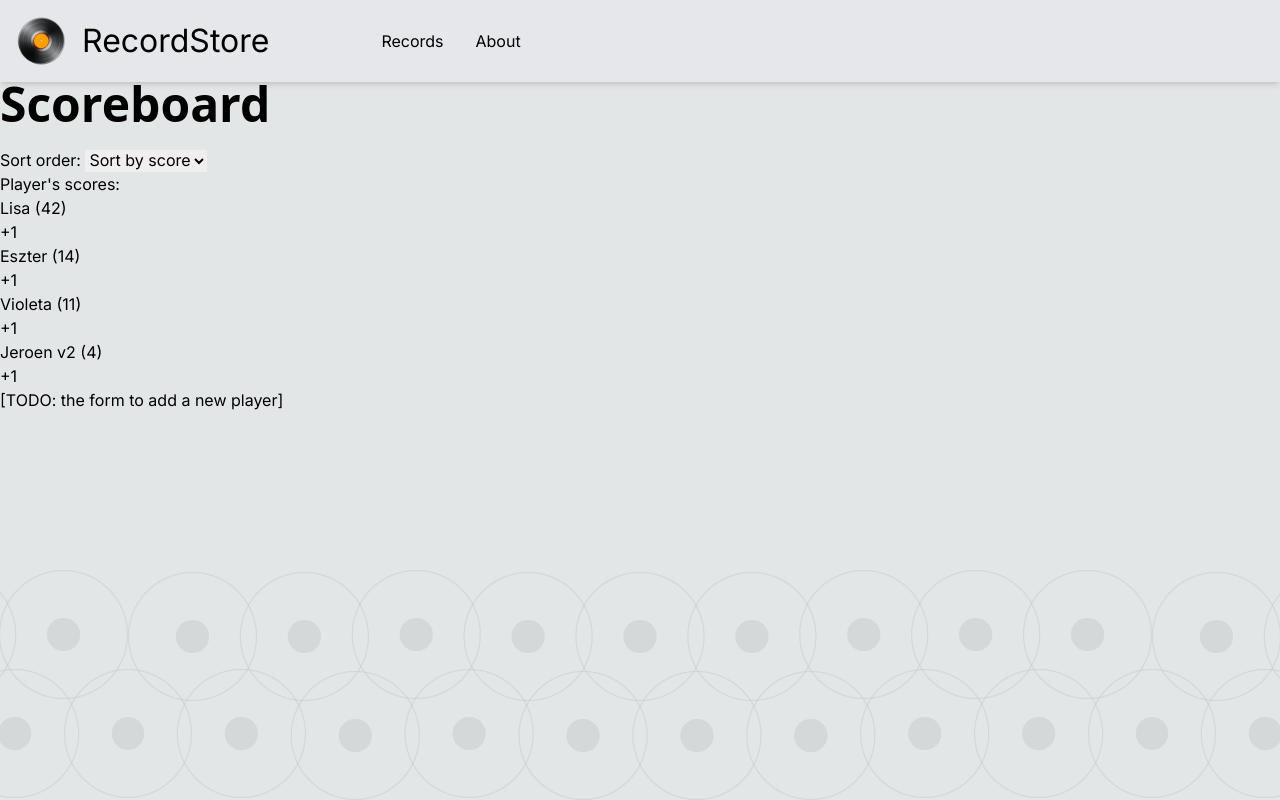
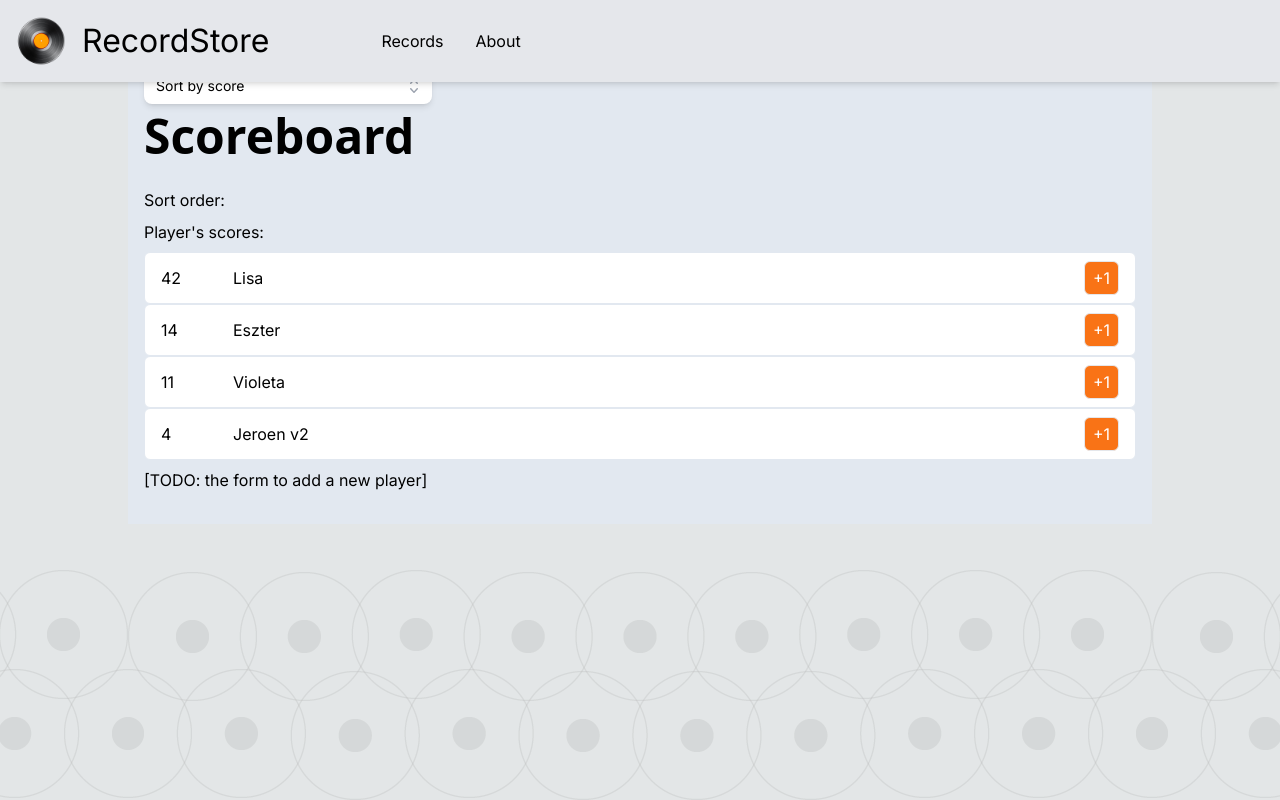
Before and after one commit to TechmongersNL/nextjs-intro-example, a Next.js app: page / in a window 1280 px wide. Built offline with nearby package versions, Linux system fonts and the light colour scheme.

Commit message:
feat(Styling): Scoreboard styled a bit

```diff
--- a/app/page.tsx
+++ b/app/page.tsx
@@ -1,11 +1,9 @@
-import { Heading1 } from "@/components/typography";
 // app/page.tsx
 import Scoreboard from "@/components/Scoreboard";
 
 export default function Home() {
   return (
     <main>
-      <Heading1>Scoreboard</Heading1>
       <Scoreboard />
     </main>
   );
--- a/components/Player.tsx
+++ b/components/Player.tsx
@@ -1,17 +1,50 @@
-// src/components/Player.tsx
+import { useEffect, useState } from "react";
+
+import { Button } from "./UI";
+import tw from "tailwind-styled-components";
+
 type Props = {
   name: string;
   score: number;
   incrementScore: () => void;
 };
 
+type PlayerScoreProps = {
+  $updated?: boolean;
+};
+
+const PlayerScore = tw.p<PlayerScoreProps>`
+  w-16
+  transition-colors
+  duration-300
+  ease-in-out
+
+  ${(p) => (p.$updated ? "text-orange-400" : "text-black dark:text-slate-200")}
+`;
+
+const PlayerRow = tw.li`
+  flex flex-row
+  gap-2 items-center
+  px-4 py-2
+  border
+  border-slate-200 dark:border-slate-400
+  bg-white dark:bg-slate-700
+  rounded-md
+`;
+
 export default function Player({ name, score, incrementScore }: Props) {
+  const [$updated, isUpdated] = useState(true);
+
+  useEffect(() => {
+    isUpdated(true);
+    setTimeout(() => isUpdated(false), 500);
+  }, [score]);
+
   return (
-    <li className="Player">
-      <p>
-        {name} ({score})
-      </p>
-      <button onClick={incrementScore}>+1</button>
-    </li>
+    <PlayerRow>
+      <PlayerScore $updated={$updated}>{score}</PlayerScore>
+      <p className="font-xl flex-grow">{name}</p>
+      <Button onClick={incrementScore}>+1</Button>
+    </PlayerRow>
   );
 }
--- a/components/Scoreboard.tsx
+++ b/components/Scoreboard.tsx
@@ -1,7 +1,9 @@
 "use client";
 
 import AddPlayerForm from "./AddPlayerForm";
+import { Heading1 } from "./typography";
 import Player from "./Player";
+import SelectBox from "./UI/SelectBox";
 import { useState } from "react";
 
 type PlayerObj = { id: number; name: string; score: number };
@@ -49,19 +51,21 @@ export default function Scoreboard() {
     );
   };
 
+  console.log(sortBy);
+
   return (
-    <div className="Scoreboard">
+    <div className="flex flex-col py-8 px-4 max-w-5xl mx-auto gap-2 bg-slate-200 dark:bg-slate-950">
+      <Heading1>Scoreboard</Heading1>
       <p>
         Sort order:{" "}
-        <select
-          onChange={(event) => {
-            setSortBy(event.target.value as SortKey);
-          }}
+        <SelectBox<SortKey>
+          options={[
+            { value: "score", label: "Sort by score" },
+            { value: "name", label: "Sort by name" },
+          ]}
+          onChange={setSortBy}
           value={sortBy}
-        >
-          <option value="score">Sort by score</option>
-          <option value="name">Sort by name</option>
-        </select>
+        />
       </p>
 
       <p>Player&apos;s scores:</p>
--- /dev/null
+++ b/components/UI/SelectBox.tsx
@@ -0,0 +1,90 @@
+"use client";
+
+import { CheckIcon, ChevronUpDownIcon } from "@heroicons/react/20/solid";
+import { Fragment, useState } from "react";
+import { Listbox, Transition } from "@headlessui/react";
+
+type SelectBoxOption<V> = {
+  value: V;
+  label: string;
+};
+
+type SelectBoxProps<V> = {
+  options: SelectBoxOption<V>[];
+  value?: V;
+  onChange?: (value: V) => void;
+};
+
+export default function SelectBox<V>({
+  options,
+  value,
+  onChange,
+}: SelectBoxProps<V>) {
+  const optionFromValue = (value?: V) =>
+    options.find((option) => option.value === value);
+
+  const [selected, setSelected] = useState(optionFromValue(value));
+
+  const handleChange = (option: SelectBoxOption<V>) => {
+    debugger;
+    onChange && onChange(option.value);
+    setSelected(option);
+  };
+
+  return (
+    <div className="fixed top-16 w-72">
+      <Listbox value={selected} onChange={handleChange}>
+        <div className="relative mt-1">
+          <Listbox.Button className="relative w-full cursor-default rounded-lg bg-white py-2 pl-3 pr-10 text-left shadow-md focus:outline-none focus-visible:border-indigo-500 focus-visible:ring-2 focus-visible:ring-white focus-visible:ring-opacity-75 focus-visible:ring-offset-2 focus-visible:ring-offset-orange-300 sm:text-sm">
+            <span className="block truncate">
+              {selected?.label || "Select one..."}
+            </span>
+            <span className="pointer-events-none absolute inset-y-0 right-0 flex items-center pr-2">
+              <ChevronUpDownIcon
+                className="h-5 w-5 text-gray-400"
+                aria-hidden="true"
+              />
+            </span>
+          </Listbox.Button>
+          <Transition
+            as={Fragment}
+            leave="transition ease-in duration-100"
+            leaveFrom="opacity-100"
+            leaveTo="opacity-0"
+          >
+            <Listbox.Options className="absolute mt-1 max-h-60 w-full overflow-auto rounded-md bg-white py-1 text-base shadow-lg ring-1 ring-black ring-opacity-5 focus:outline-none sm:text-sm">
+              {options.map((option) => (
+                <Listbox.Option
+                  key={`${option.value}`}
+                  className={({ active }) =>
+                    `relative cursor-default select-none py-2 pl-10 pr-4 ${
+                      active ? "bg-amber-100 text-amber-900" : "text-gray-900"
+                    }`
+                  }
+                  value={option.value}
+                >
+                  {({ selected }) => (
+                    <>
+                      <span
+                        className={`block truncate ${
+                          selected ? "font-medium" : "font-normal"
+                        }`}
+                      >
+                        {option.label}
+                      </span>
+                      {selected ? (
+                        <span className="absolute inset-y-0 left-0 flex items-center pl-3 text-amber-600">
+                          <CheckIcon className="h-5 w-5" aria-hidden="true" />
+                        </span>
+                      ) : null}
+                    </>
+                  )}
+                </Listbox.Option>
+              ))}
+            </Listbox.Options>
+          </Transition>
+        </div>
+      </Listbox>
+    </div>
+  );
+}
```
